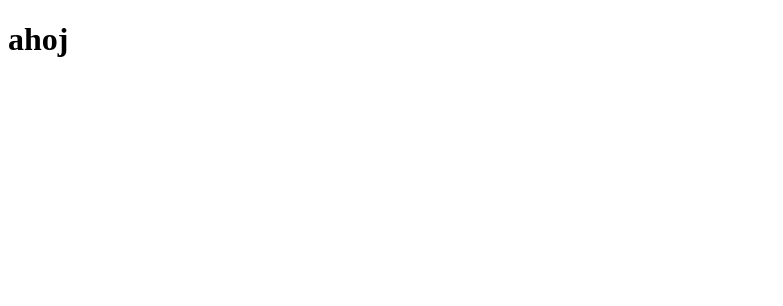
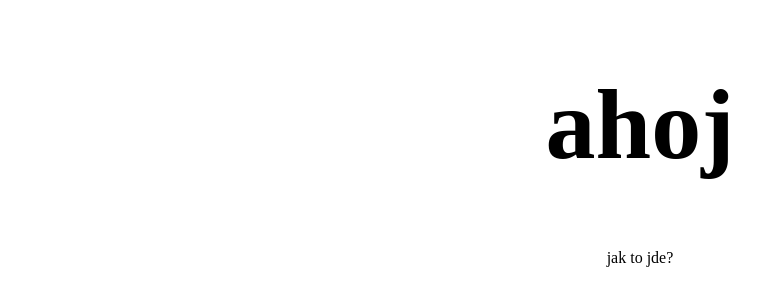
Before and after one commit to KaterinaProchazkova/zkousimgit, a plain HTML site: page index.html in a window 1280 px wide. Shown: the whole page, without its empty margins (0-783 px from the left). Drawn offline with Linux system fonts and the light colour scheme.

Commit message:
zkoušim git podruhe

```diff
--- a/index.html
+++ b/index.html
@@ -12,6 +12,7 @@
 <body>
 
    <h1>ahoj</h1>
+   <p>jak to jde?</p>
 
 </body>
 </html>
--- a/style.css
+++ b/style.css
@@ -0,0 +1,8 @@
+h1{
+    text-align: center;
+    font-size: 100px;
+
+}
+p {
+    text-align: center;
+}
```
